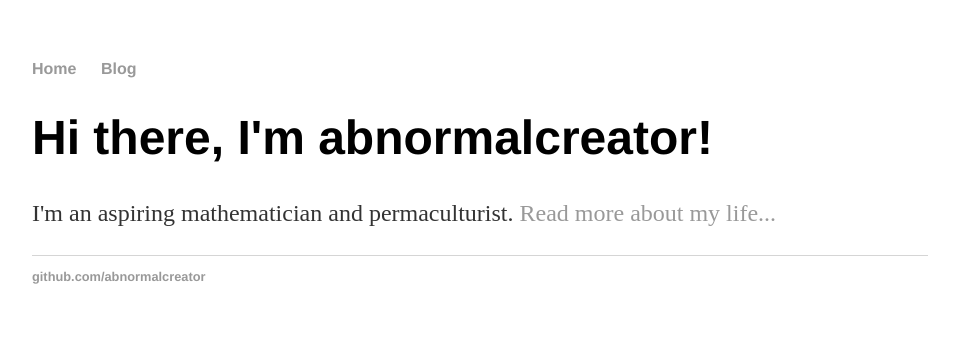
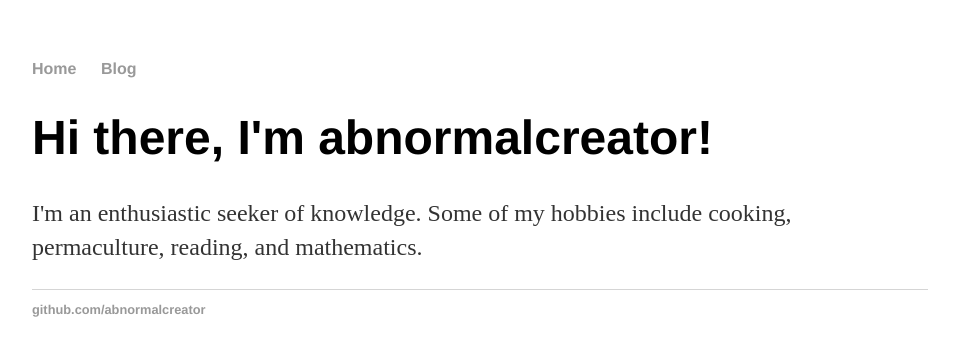
Before and after one commit to abnormalcreator/abnormalcreator.github.io, a Jekyll site: the page built from index.html, in a window 1280 px wide. Shown: the top 356 px of the page, without its empty margins (160-1119 px from the left). Built offline with Jekyll 4.4.1, drawn with Linux system fonts in a browser that asks for light colours.

Commit message:
Update index.html

```diff
--- a/index.html
+++ b/index.html
@@ -4,5 +4,5 @@ title: abnormalcreator
 ---
 <div class="blurb">
 	<h1>Hi there, I'm abnormalcreator!</h1>
-	<p>I'm an aspiring mathematician and permaculturist. <a href="/about">Read more about my life...</a></p>
+	<p>I'm an enthusiastic seeker of knowledge. Some of my hobbies include cooking, permaculture, reading, and mathematics.</p>
 </div><!-- /.blurb -->
```
